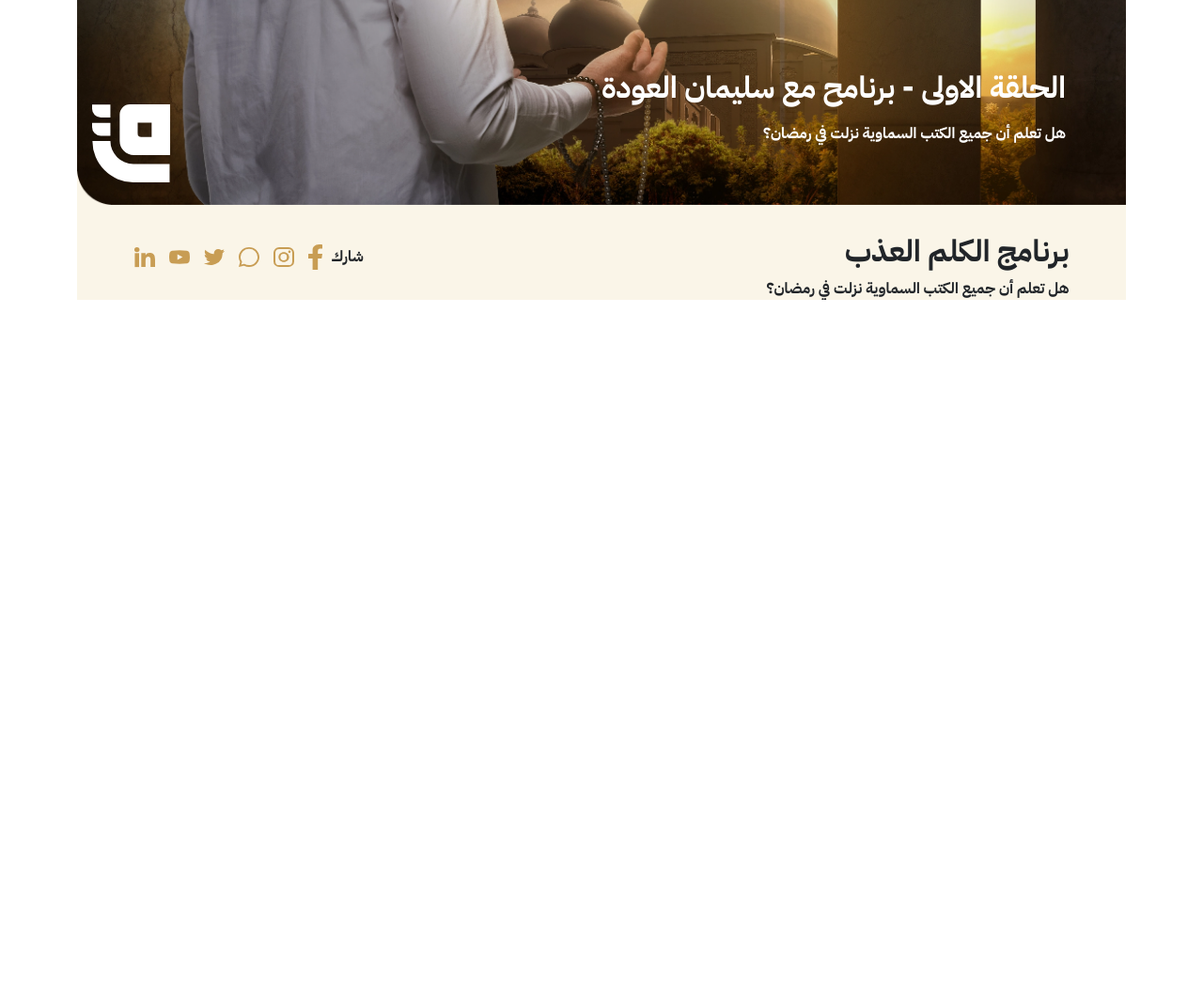
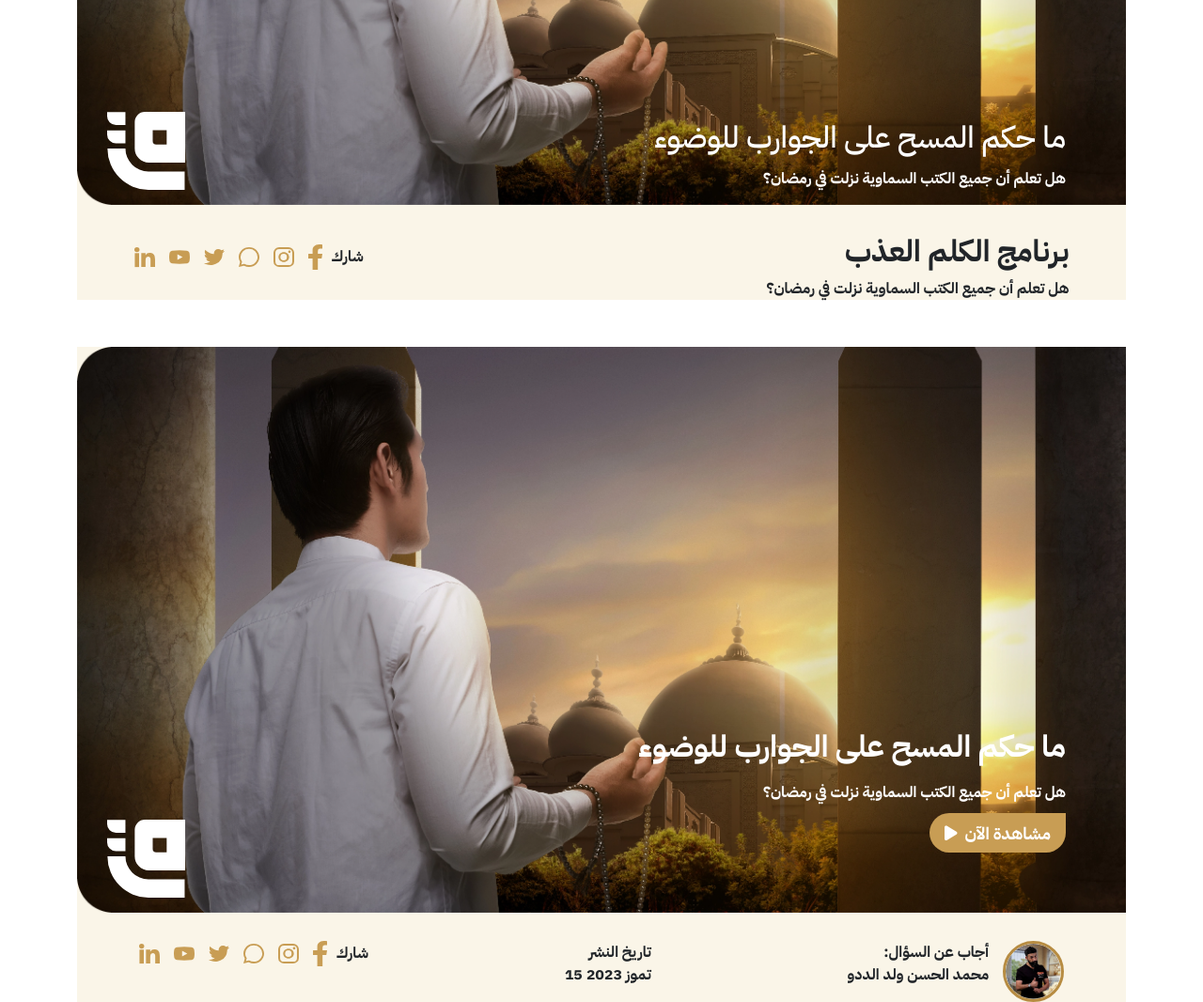
Before and after one commit to Enas-Abuiweimer/Norwidgets, a website: page index.html in a window 1280 px wide. Shown: the part 2760-3826 px from the top of the page at 94% size. Before the commit the page ends 3079 px from the top, so only its background shows below. Drawn offline with nearby package versions, Linux system fonts and the light colour scheme.

Commit message:
cards added

```diff
--- /dev/null
+++ b/assets/_variables.scss
@@ -0,0 +1,10 @@
+$offwhite: rgb(250, 245, 232);
+$primary-color: #C89D54;
+$primary-hover-color: #B78C42;
+$light-primary-color: #FAF5E8;
+$second-color: #005450;
+$third-color: #A7C6E4;
+$fourth-color: #F2CC0A;
+$light-color: #fff;
+$dark-color: #000;
+$semi-dark-color: #333;
--- a/assets/style.scss
+++ b/assets/style.scss
@@ -1,13 +1,4 @@
-    $offwhite: rgb(250, 245, 232);
-    $primary-color: #C89D54;
-    $primary-hover-color: #B78C42;
-    $light-primary-color: #FAF5E8;
-    $second-color: #005450;
-    $third-color: #A7C6E4;
-    $fourth-color: #F2CC0A;
-    $light-color: #fff;
-    $dark-color: #000;
-    $semi-dark-color: #333;
+@import 'variables';
 
     // Start Global Style
     * {
@@ -136,6 +127,7 @@
             }
         }
     }
+    //first card start
     .program-container {
         @include display();
         position: relative;
@@ -247,7 +239,7 @@
     .container .program-container::-webkit-scrollbar{
         display: none;
     }
-
+ //second card start
     .program-container-two {
         @include display();
         margin-top: 30px;
@@ -309,8 +301,8 @@
 
             .logo {
                 position: absolute;
-                bottom: 1.5rem;
-                left: 1rem;
+                bottom: 1rem;
+                left: 2rem;
 
             }
         }
@@ -318,8 +310,9 @@
 
         .episode-footer {
             display: flex;
-            justify-content: space-between;
+            justify-content: space-around;
             align-items: flex-start;
+            gap: 77px;
 
             .person-name {
                 display: flex;
@@ -328,7 +321,7 @@
                 img {
                     object-fit: contain;
                     width: 65px;
-                    border: 7px solid rgb(183, 140, 66);
+                    border: 3px solid rgb(183, 140, 66);
                     border-radius: 40px;
                     object-fit: contain;
                     -webkit-border-radius: 40px;
@@ -511,7 +504,7 @@
     height: 100%;
     border-bottom-left-radius: 50px;
   }
-
+      //question container start
    .question-container{
     background-color: white;
     margin-top: 50px;
@@ -561,6 +554,15 @@
    }
 
    .program-episods {
+    .second-episode-details{
+        display: flex;
+        flex-direction: column;
+        position: absolute;
+        bottom: 1rem;
+        right: 4rem;
+        gap: 5px;
+        color: #fff;
+    }
      .second-episode-footer{
         display: flex;
         justify-content: space-evenly;
--- a/gulpfile.js
+++ b/gulpfile.js
@@ -6,8 +6,9 @@ const autoprefixer = require('gulp-autoprefixer');
 
 function compileSass() {
   return gulp.src('./assets/style.scss')
-    .pipe(sass().on('error', sass.logError))
+  .pipe(sass({ outputStyle: 'compressed' }).on('error', sass.logError))
     .pipe(autoprefixer())
+    .pipe(concat('style.min.css'))
     .pipe(gulp.dest('./dist/'))
 
 }
--- a/index.html
+++ b/index.html
@@ -22,6 +22,7 @@
 </head>
 <body>
   <div class="container custom-container">
+    <!-- first card start -->
       <div class="program-container">
         <a class="program-content">
               <div class="program-background">
@@ -72,6 +73,8 @@
           </a>
     </div>
 
+
+  <!-- second card start -->
     <div class="program-container-two">
       <div class="program-two">
             <img src="/imgs/من فقه الصيام  زكاة الفطر قيمة.png" alt="">
@@ -82,26 +85,24 @@
             <b>فتاوي مع الشيخ الددو</b>
       </div>
     </div>
+    <!-- third card start -->
     <div class="program-episods">
       <div class="episode">
           <img class="episode-background" src="/imgs/Component 34 – 11.png" alt="" width="100%">
           <div class="episode-details">
               <h2>الحلقة الاولى - برنامح مع سليمان العودة</h2>
               <p>هل تعلم أن جميع الكتب السماوية نزلت في رمضان؟</p>
-
             <div class="view-episode">
               <a href="#" class="qaf-btn primary-btn watch-now-btn hover-expand-move-rotate">
                 <span>مشاهدة الآن</span>
                 <span class="play-icon"><i class="fa-solid fa-play"></i></span>
             </a>
-
             </div>
           </div>
           <div class="logo">
             <img src="/imgs/Group 41649 (1).svg" alt="">
           </div>
       </div>
-
       <div class="episode-footer">
           <div class="person-name">
                 <img src="/imgs/Oval Copy 4.png" alt="">
@@ -110,7 +111,6 @@
                 <b>محمد الحسن ولد الددو</b>
             </div>
           </div>
-
           <div class="date">
                 <p>تاريخ النشر</p>
                 <b>تموز 2023 15</b>
@@ -124,11 +124,11 @@
                   <img src="/imgs/twiter.svg" alt="" >
                   <img src="/imgs/yotube.svg" alt="" >
                   <img src="/imgs/linkedin.svg" alt="" >
-
               </div>
           </div>
       </div>
     </div>
+    <!-- fourth card start -->
       <div class="qaf-new">
         <div class="qaf-new-header">
           <svg class="qaf-svg" xmlns="http://www.w3.org/2000/svg" xmlns:xlink="http://www.w3.org/1999/xlink" id="Group_41649" data-name="Group 41649" width="83.316" height="82.96" viewBox="0 0 83.316 82.96">
@@ -146,7 +146,6 @@
           </svg>
           <h4>جديد قاف</h4>
         </div>
-
             <div class="qaf-new-program-details">
               <a href="#">
                 <div class="image-container">
@@ -161,7 +160,6 @@
                   <i class="fa-solid fa-play" style="color: #ffffff;"></i>
                 </div>
               </a>
-
               <div class="vedio-details">
                 <h2>برنامح ليتفقهوا في الدين</h2>
                 <b>مع الشيخ محمد الحسن الددو</b>
@@ -175,6 +173,7 @@
             </div>
           </div>
       </div>
+      <!-- fifth card start -->
       <div class="question-container">
         <div class="question">
             <h3>ما حكم المسح على الجورب للوضوء</h3>
@@ -187,31 +186,24 @@
             </div>
             </div>
         </div>
-
       </div>
-
-    <!-- newdiv start  -->
+    <!-- sixth card start -->
       <div class="program-episods">
         <div class="episode">
             <img class="episode-background" src="/imgs/Component 34 – 11.png" alt="" width="100%">
-          <div class="episode-details">
-              <h2>الحلقة الاولى - برنامح مع سليمان العودة</h2>
+            <div class="second-episode-details">
+                <h2>ما حكم المسح على الجوارب للوضوء</h2>
                 <p>هل تعلم أن جميع الكتب السماوية نزلت في رمضان؟</p>
-
-
             </div>
             <div class="logo">
               <img src="/imgs/Group 41649 (1).svg" alt="">
             </div>
         </div>
-
         <div class="second-episode-footer">
             <div>
               <h2>برنامج الكلم العذب</h2>
               <p>هل تعلم أن جميع الكتب السماوية نزلت في رمضان؟</p>
             </div>
-
-
             <div class="share">
                   <div><p>شارك</p></div>
               <div class="icons">
@@ -221,12 +213,54 @@
                     <img src="/imgs/twiter.svg" alt="" >
                     <img src="/imgs/yotube.svg" alt="" >
                     <img src="/imgs/linkedin.svg" alt="" >
-
                 </div>
             </div>
         </div>
       </div>
-    <!-- end -->
+
+
+      <div class="program-episods">
+        <div class="episode">
+            <img class="episode-background" src="/imgs/Component 34 – 11.png" alt="" width="100%">
+            <div class="episode-details">
+                <h2>ما حكم المسح على الجوارب للوضوء</h2>
+                <p>هل تعلم أن جميع الكتب السماوية نزلت في رمضان؟</p>
+              <div class="view-episode">
+                <a href="#" class="qaf-btn primary-btn watch-now-btn hover-expand-move-rotate">
+                  <span>مشاهدة الآن</span>
+                  <span class="play-icon"><i class="fa-solid fa-play"></i></span>
+              </a>
+              </div>
+            </div>
+            <div class="logo">
+              <img src="/imgs/Group 41649 (1).svg" alt="">
+            </div>
+        </div>
+        <div class="episode-footer">
+            <div class="person-name">
+                  <img src="/imgs/Oval Copy 4.png" alt="">
+              <div class="question-answer">
+                  <p>أجاب عن السؤال:</p>
+                  <b>محمد الحسن ولد الددو</b>
+              </div>
+            </div>
+            <div class="date">
+                  <p>تاريخ النشر</p>
+                  <b>تموز 2023 15</b>
+            </div>
+            <div class="share">
+                  <div><p>شارك</p></div>
+              <div class="icons">
+                    <img src="/imgs/facebook.svg" alt="" style="width: 15px;" >
+                    <img src="/imgs/instagram.svg" alt="" >
+                    <img src="/imgs/watsapp.svg" alt="" >
+                    <img src="/imgs/twiter.svg" alt="" >
+                    <img src="/imgs/yotube.svg" alt="" >
+                    <img src="/imgs/linkedin.svg" alt="" >
+                </div>
+            </div>
+        </div>
+      </div>
 
 </div>
 
```
Also changed, not shown: dist/style.css, dist/style.min.css (added). Lines whose indentation alone changed are shown as unchanged.
